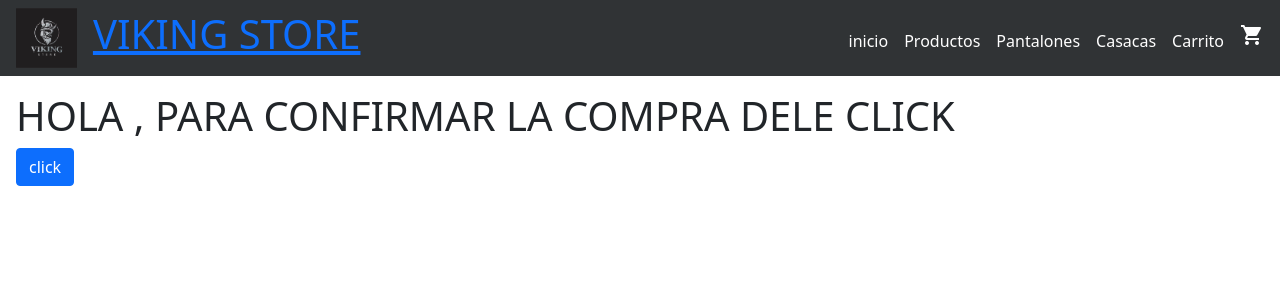
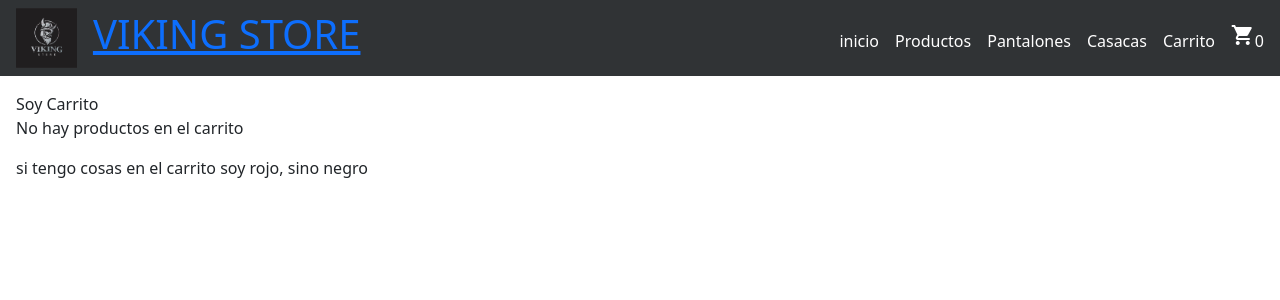
Before and after one commit to waltergr99/proyecto_reacts, a React (Create React App) app: page /carrito in a window 1280 px wide. Shown: the top 300 px of the page. Built offline with nearby package versions, Linux system fonts and the light colour scheme.

Commit message:
modificado10

```diff
--- a/package.json
+++ b/package.json
@@ -8,6 +8,8 @@
     "@testing-library/user-event": "^12.8.3",
     "bootstrap": "^5.1.3",
     "bootstrap-icons": "^1.7.2",
+    "context": "^2.0.1",
+    "firebase": "^9.6.2",
     "node-sass": "^6.0.1",
     "react": "^17.0.2",
     "react-bootstrap": "^2.0.3",
--- a/src/Carrito.js
+++ b/src/Carrito.js
@@ -1,29 +1,30 @@
-import {Link } from "react-router-dom"
+import { Link } from "react-router-dom"
 import Button from 'react-bootstrap/Button'
+import { useContexto } from "./componentes/Card/Context"
 
 
 const Carrito = () => {
+  const { carrito, borrarDelCarrito, limpiarCarrito } = useContexto()
 
-        const hacerClick = () => {
-          console.log("HOLA DESDE EL CLICK")
-      }
 
-           return (
+  return (
 
-    <div>
 
-      <h1> HOLA , PARA CONFIRMAR LA COMPRA DELE CLICK </h1>
-      <Link to={`/Home`}>
-     <Button onClick={hacerClick}>click</Button>
-     </Link>
-    </div>
-    )
+    <>
+      Soy Carrito
+      {carrito.length > 0 ? (
+        <ul>
+          {carrito.map((item, indice) => {
+            return <li key={indice}>{item.description} - ${item.price}</li>
+          })}
+        </ul>
+      ) : <p>No hay productos en el carrito</p>}
 
+      <p className={carrito.length > 0 ? "rojo" : "negro"} >si tengo cosas en el carrito soy rojo, sino negro</p>
+    </>
+
+  )
 }
 
 
-
-
-
-
 export default Carrito
--- /dev/null
+++ b/src/componentes/Card/Context.js
@@ -0,0 +1,98 @@
+import { Children, createContext, useContext, useState } from "react";
+
+/*const contexto = createContext({cantidad_total : 5 , carrito : [
+
+    {
+    "id": "9",
+    "title": "Laptops",
+    "description": "LAPTOP HP 240 G7, 14 HD",
+    "price": "S/.1670.00",
+    "stock": "15",
+    "pictureUrl": "/laptop 1.PNG"
+
+    }
+
+]})*/
+const contexto = createContext()
+
+
+export const { Provider} = contexto
+
+export const useContexto = () => {
+    return useContext(contexto)
+
+}
+
+const CustomProvider = ({children}) => {
+    const [cantidad_total,setCantidadTotal] = useState(0)
+    const [carrito,setCarrito] = useState([])
+
+    const addItem = (item,cantidad) => {
+        console.log("Soy el provider")
+             console.log(item,cantidad)
+
+                const copia_producto = {...item}
+                copia_producto.cantidad = cantidad
+
+        /*const copia = producto.slice(0)
+        copia.push(producto)
+        setCarrito(copia) */
+
+        //setCarrito(producto.slice(0).push(producto))
+
+        /* const copia = [...carrito]
+        copia.push(producto)
+        setCarrito(copia) */
+
+        /* const copia = [...carrito,producto]
+        setCarrito(copia) */
+
+        setCarrito([...carrito,copia_producto])
+        setCantidadTotal(cantidad_total + cantidad)
+
+        //producto.cantidad = cantidad
+        /* if(isInCarrito()){
+
+        }else{
+
+        } */
+    }
+    //BORRAR DEL CARRITO
+
+    const removeItem = (id) => {
+        //const nuevo_carrito = ?
+        //setCarrito(estadoArray.filter())
+        //setCarrito(estadoArray.map())
+    }
+
+    //LIMPIAR CARRITO
+
+    const clear = () => {  setCarrito([])  }
+
+    const isInCart = (id) => {
+        //return true ? false
+    }
+
+    //VALOR DEL CONTEXTO
+
+    const valorDelContexto = {
+        cantidad_total ,
+        carrito ,
+        addItem ,
+        removeItem ,
+        clear
+    }
+
+    return (
+        <Provider value={valorDelContexto}>
+            {children}
+        </Provider>
+    )
+}
+
+export default CustomProvider
+
+
+/*export const useContexto = () =>{
+    return useContext(contexto)
+}*/
--- a/src/componentes/Header/Header.js
+++ b/src/componentes/Header/Header.js
@@ -1,15 +1,22 @@
 import { Link, NavLink} from "react-router-dom"
 
 import { NavBar, Container, Nav, NavDropdown } from "react-bootstrap"
+import { useContexto } from "../Card/Context"
+
+
 
 const Header =({ nombre,links}) => {
+  const { cantidad_total } = useContexto()
+      console.log("AQUI EN HEADER HAY "+ cantidad_total)
 
     return (
 
         <header id="main-header" className="header">
       <div id="brand">
         <NavLink to="/">
-        <img className="fox" src="/viking.png" alt="logo" />
+        <img  src="/viking.png" alt="logo" />
+
+
       <h1>{nombre}</h1>
 
         </NavLink>
@@ -22,13 +29,15 @@ const Header =({ nombre,links}) => {
 
 
             })}
-            <NavLink to="./ItemCount/Item">
+            <NavLink to="/carrito">
 
             <span className="material-icons">
                         shopping_cart
                     </span>
+            {cantidad_total}
+              </NavLink>
 
-              </NavLink>
+
           </nav>
        </header>
 
--- a/src/componentes/ItemCount/ItemCount.js
+++ b/src/componentes/ItemCount/ItemCount.js
@@ -27,7 +27,7 @@ const ItemCount = ({ stock, initial, onAdd,setCantidad, setMostrar }) => {
 
 
     }
-
+ /*
     const agregarItem = (e) => {
         onAdd(contador)
         console.log("Aca agrego un item" + contador + " UNIDADES AL CARRITO")
@@ -37,8 +37,13 @@ const ItemCount = ({ stock, initial, onAdd,setCantidad, setMostrar }) => {
         setTimeout(() => {
 
         }, 3000);
+        */
+        const agregarItem = () => {
+            console.log("Aca agrego un item con onAdd")
+            setContador(initial)
+            onAdd(contador)
+        }
 
-  }
     return (
         <>
 
@@ -51,8 +56,9 @@ const ItemCount = ({ stock, initial, onAdd,setCantidad, setMostrar }) => {
                     <Button onClick={sumar}>+</Button>
                     <Button onClick={restar}>-</Button>
                     <Link to={`/carrito`}>
-                    <Button onClick={onAdd}>Agregar</Button>
+                    <Button onClick={agregarItem}>Agregar</Button>
                     </Link>
+
         </>
 
     )
--- a/src/componentes/ItemCount/ItemDetail.js
+++ b/src/componentes/ItemCount/ItemDetail.js
@@ -4,19 +4,32 @@ import useStyles  from "./Items.styles";
 import { useState  } from "react";
 
 import React from "react"
+import { useContexto } from "../Card/Context";
 
 
 const ItemDetail = ({ lista }) => {
 
     const styles = useStyles()
+    /*
     let [cantidad,setCantidad] = useState("")
+    */
+
     let [mostrar, setMostrar] = useState(false)
-    const onAdd =() => {
+
+    const { addItem} = useContexto()
+
+    /*const onAdd =() => {
         console.log("cantidad de unidades" + cantidad)
 
     }
 
+   */
 
+    const onAdd = (cantidad) => {
+
+        console.log("cantidad de unidades " + cantidad)
+        addItem(lista,cantidad)
+    }
 
     if (mostrar === false) {
     return (
@@ -25,11 +38,12 @@ const ItemDetail = ({ lista }) => {
                 <h3 >{lista.title} </h3>
                 <h3 >Categoria: {lista.description}</h3>
                 <h3 >Descripcion: {lista.price}</h3>
-                <ItemCount stock={5} initial={1} onAdd={onAdd} setCantidad={setCantidad} setMostrar={setMostrar} />
+                <ItemCount stock={5} initial={1} onAdd={onAdd}  />
             </article>
 
     )
     }else{
+
         return (
 
             <div>
@@ -37,7 +51,7 @@ const ItemDetail = ({ lista }) => {
             <h1>Detalle</h1>
             <p>${lista.productoss}</p>
             <p>${lista.precio}</p>
-            <h2>Tu producto ha sido ingresado. Ingresaste {cantidad} unidades </h2>
+            <h2>Tu producto ha sido ingresado. Ingresaste unidades </h2>
 
 
 
--- a/src/componentes/ItemCount/ItemDetailContainer.js
+++ b/src/componentes/ItemCount/ItemDetailContainer.js
@@ -4,27 +4,7 @@ import ItemList from "./ItemList"
 import ItemDetail from "./ItemDetail"
 import { useParams } from "react-router-dom"
 
-  const productosIniciales =
-    {
-        id: 1,
-        title: 'DETALLES PRODUCTOS 1',
-        description: 'Razgados y sin razgar',
-        price: 'MAS INFORMACION AL INTERNO',
 
-
-
-
-    id: 2,
-    title: 'DETALLES PRODUCTOS 2 ',
-    description: 'Razgados y sin razgar',
-    price: 'MAS INFORMACION AL INTERNO',
-
-
-    id: 3,
-    title: 'DETALLES PRODUCTOS 3 ',
-    description: 'Razgados y sin razgar',
-    price: 'MAS INFORMACION AL INTERNO',
-    }
 
 const ItemDetailContainer = ({productoss}) => {
 
```
Also changed, not shown: src/App.js (+7 -0 lines), 1 other file (tests, documents, lock files or other folders).
